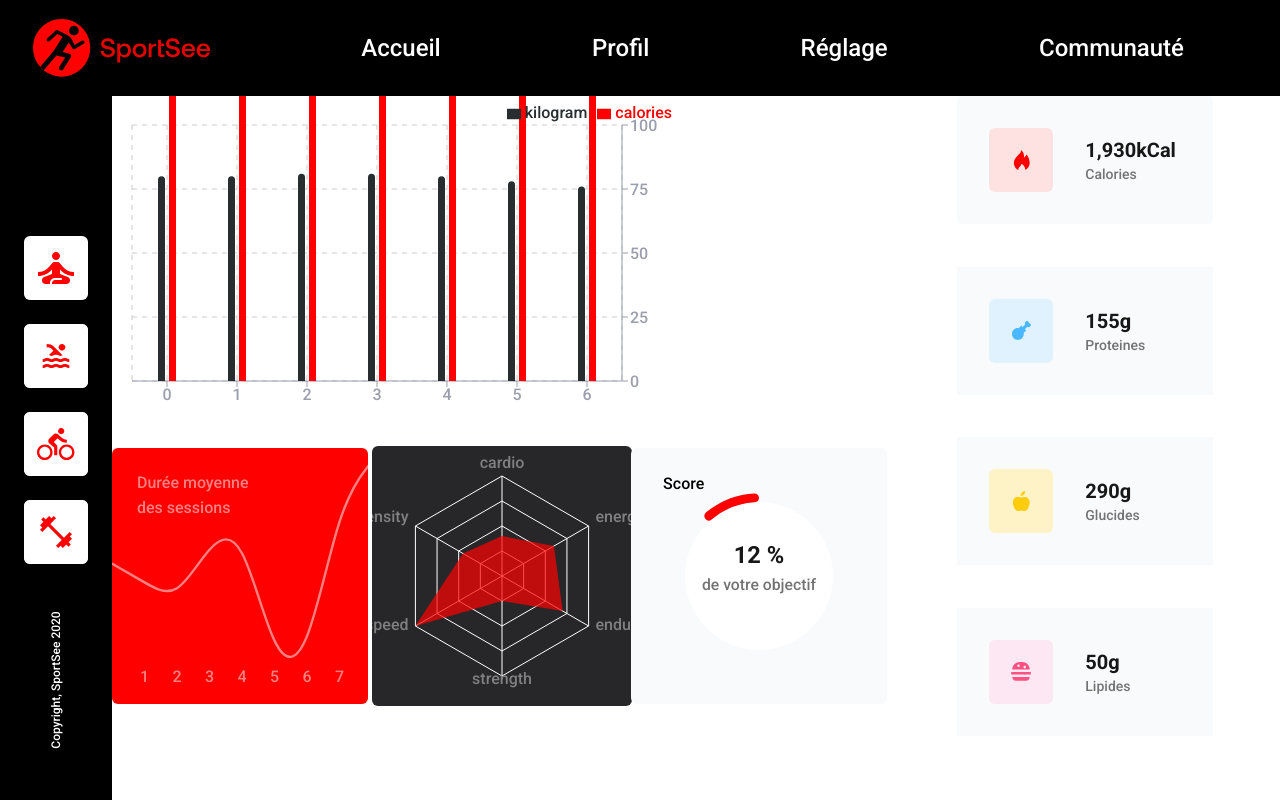
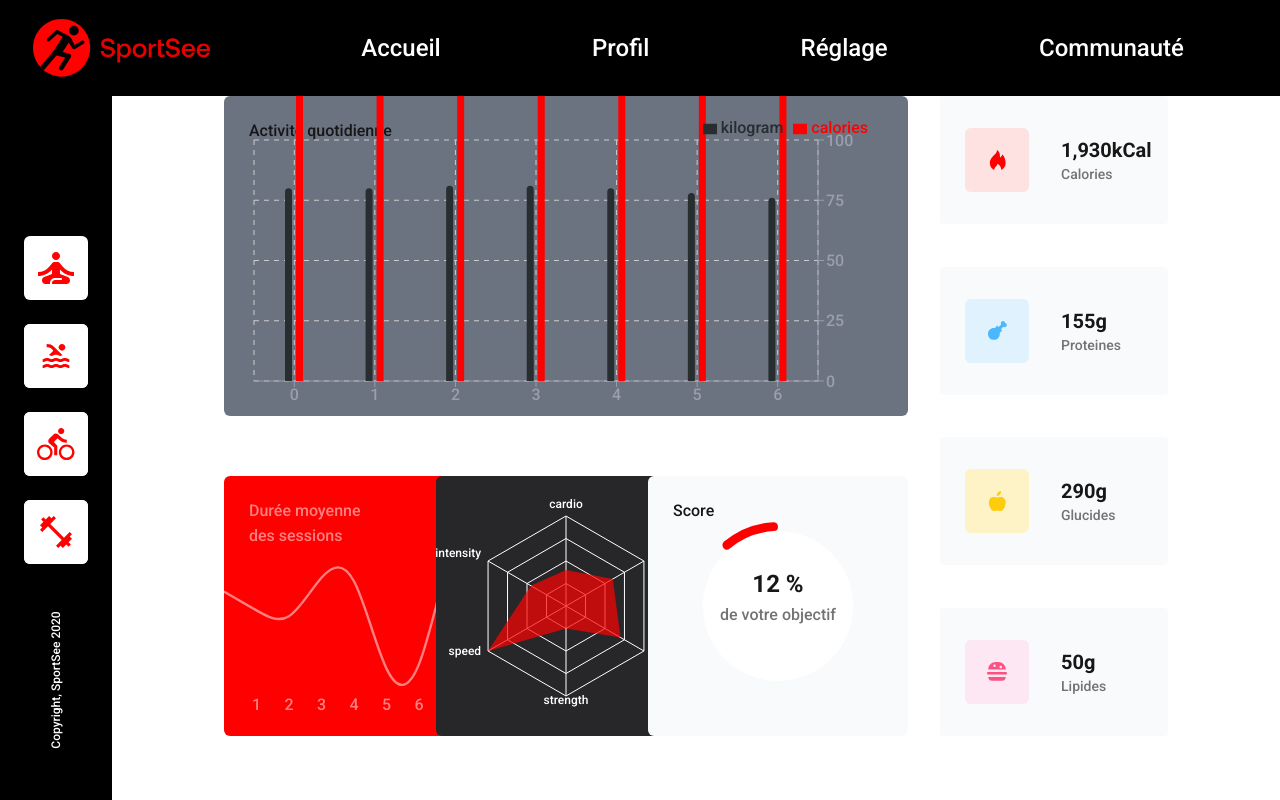
Before and after one commit to ChuckBDT/OC-12-SportSee, a React (Create React App) app: page / in a window 1280 px wide. Built offline with nearby package versions, Linux system fonts and the light colour scheme.

Commit message:
Charts updated, CSS adjustment

```diff
--- a/src/components/SideStats.js
+++ b/src/components/SideStats.js
@@ -10,8 +10,8 @@ function SideStats({ data }) {
     .replace(/\./g, ",");
 
   return (
-    <div className="flex flex-col justify-between items-center  w-1/3 ">
-      <div className="h-32 w-64 bg-gray-50 flex justify-center items-center rounded">
+    <div className="flex flex-col justify-between items-center  w-1/4 ">
+      <div className="h-32 w-full bg-gray-50 flex justify-center items-center rounded ">
         <div className="h-16 w-16 bg-red-100 rounded-md flex justify-center items-center">
           <svg
             width="17"
@@ -31,7 +31,7 @@ function SideStats({ data }) {
           <span className="text-sm font-medium text-neutral-500">Calories</span>
         </div>
       </div>
-      <div className="h-32 w-64 bg-gray-50 flex justify-center items-center">
+      <div className="h-32 w-full bg-gray-50 flex justify-center items-center rounded">
         <div className="h-16 w-16 bg-sky-100 rounded-md flex justify-center items-center">
           <svg
             width="19"
@@ -53,7 +53,7 @@ function SideStats({ data }) {
           </span>
         </div>
       </div>
-      <div className="h-32 w-64 bg-gray-50 flex justify-center items-center">
+      <div className="h-32 w-full bg-gray-50 flex justify-center items-center rounded">
         <div className="h-16 w-16 bg-amber-100 rounded-md flex justify-center items-center">
           <svg
             width="18"
@@ -81,7 +81,7 @@ function SideStats({ data }) {
           <span className="text-sm font-medium text-neutral-500">Glucides</span>
         </div>
       </div>
-      <div className="h-32 w-64 bg-gray-50 flex justify-center items-center">
+      <div className="h-32 w-full bg-gray-50 flex justify-center items-center rounded">
         <div className="h-16 w-16 bg-pink-100 rounded-md flex justify-center items-center">
           <svg
             width="20"
--- a/src/recharts/ActivityChart.js
+++ b/src/recharts/ActivityChart.js
@@ -8,22 +8,27 @@ import {
   CartesianGrid,
   Tooltip,
   Legend,
+  ResponsiveContainer,
 } from "recharts";
 
 export default function ActivityChart({ data }) {
   return (
-    <div className="col-span-3 h-80 bg-white">
+    <div className="col-span-3 h-80 bg-gray-500 rounded-md">
+      <ResponsiveContainer>
         <BarChart
-        width={600}
-        height={320}
+          // width={600}
+          // height={320}
           data={data}
           margin={{
-          top: 5,
+            top: 20,
             right: 30,
-          left: 20,
+            left: 30,
             bottom: 5,
           }}
         >
+          <text y={40} x={25} fill="rgb(23 23 23)">
+            Activité quotidienne
+          </text>
           <CartesianGrid strokeDasharray="5" />
           <XAxis stroke="#9B9EAC" />
           <YAxis orientation="right" dataKey="kilogram" stroke="#9B9EAC" />
@@ -42,6 +47,7 @@ export default function ActivityChart({ data }) {
             fill="#ff0000"
           />
         </BarChart>
+      </ResponsiveContainer>
     </div>
   );
 }
--- a/src/recharts/PerfRadar.js
+++ b/src/recharts/PerfRadar.js
@@ -13,14 +13,17 @@ const dataM = [
 export default function PerfRadar({ data }) {
   return (
     <RadarChart
-      className="h-64 bg-zinc-800 rounded-md"
-      outerRadius={100}
+      className="bg-zinc-800 rounded-md justify-self-center"
+      outerRadius={90}
       width={260}
       height={260}
       data={dataM}
     >
       <PolarGrid stroke="#FFFFFF" />
-      <PolarAngleAxis dataKey="kind" />
+      <PolarAngleAxis
+        dataKey="kind"
+        tick={{ fill: "white", fontSize: "12px", fontWeight: "500" }}
+      />
       <Radar name="Mike" dataKey="value" fill="#FF0101" fillOpacity={0.7} />
     </RadarChart>
   );
--- a/src/recharts/ScoreRadial.js
+++ b/src/recharts/ScoreRadial.js
@@ -12,9 +12,8 @@ const size = 260;
 
 function ScoreRadial() {
   return (
-    <div className="h-64 w-64 bg-gray-50 rounded-md relative flex justify-center items-center">
-      <p className="absolute left-8 top-6">Score</p>
     <RadialBarChart
+      className=" bg-gray-50 rounded-md relative flex justify-center items-center justify-self-end"
       width={size}
       height={size}
       innerRadius={80}
@@ -24,6 +23,9 @@ function ScoreRadial() {
       endAngle={450}
       data={data}
     >
+      <text y={40} x={25} fill="rgb(23 23 23)">
+        Score
+      </text>
       <PolarAngleAxis
         type="number"
         domain={[0, 100]}
@@ -55,7 +57,6 @@ function ScoreRadial() {
         de votre objectif
       </text>
     </RadialBarChart>
-    </div>
   );
 }
 
--- a/src/recharts/SessionsLineChart.js
+++ b/src/recharts/SessionsLineChart.js
@@ -13,10 +13,23 @@ const data = [
   { sessionLength: 75 },
 ];
 
+export const CustomTooltip = ({ active, payload }) => {
+  // Thanks to https://stackoverflow.com/a/72964329
+  if (active && payload && payload.length) {
+    return (
+      <div className="h-8 w-14 bg-white flex justify-center items-center">
+        <p className="text-black font-medium text-xs">{`${payload[0].value} min`}</p>
+      </div>
+    );
+  }
+
+  return null;
+};
+
 function SessionsLineChart() {
   return (
-    <div className="h-64 w-64 rounded-md bg-red-project">
     <LineChart
+      className="rounded-md bg-red-project"
       width={260}
       height={260}
       data={data}
@@ -24,10 +37,10 @@ function SessionsLineChart() {
         bottom: 15,
       }}
     >
-        <text y={40} x={25} fill="rgb(255 255 255 / .5">
+      <text y={40} x={25} fill="rgb(255 255 255 / .5)">
         Durée moyenne
       </text>
-        <text y={65} x={25} fill="rgb(255 255 255 / .5">
+      <text y={65} x={25} fill="rgb(255 255 255 / .5)">
         des sessions
       </text>
 
@@ -38,7 +51,7 @@ function SessionsLineChart() {
         tickLine={false}
       />
 
-        <Tooltip />
+      <Tooltip content={<CustomTooltip />} cursor={{ fill: "transparent" }} />
 
       <Line
         type="basis"
@@ -49,7 +62,6 @@ function SessionsLineChart() {
         activeDot={{ r: 3, fill: "white" }}
       />
     </LineChart>
-    </div>
   );
 }
 
--- a/src/views/Home.js
+++ b/src/views/Home.js
@@ -15,8 +15,8 @@ const performance12 = performance;
 
 function Home() {
   return (
-    <div className="w-full pl-28 flex ">
-      <div className="grid-container w-2/3 grid grid-cols-3 grid-rows-2 justify-between items-center">
+    <div className="w-full pl-56 pr-28 flex gap-x-8 ">
+      <div className="grid-container w-3/4 grid grid-cols-3 grid-rows-2 items-end">
         <ActivityChart data={activity12} />
         <SessionsLineChart />
         <PerfRadar data={performance12} />
```
Lines whose indentation alone changed are shown as unchanged.
